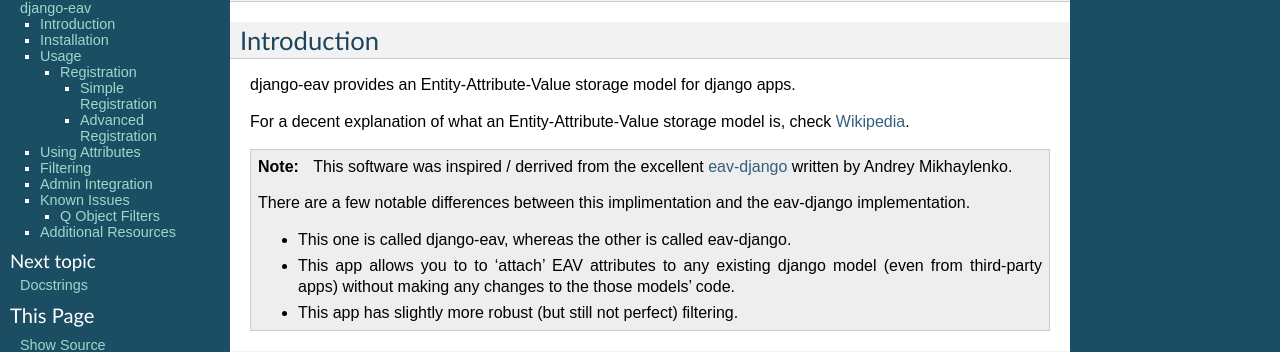
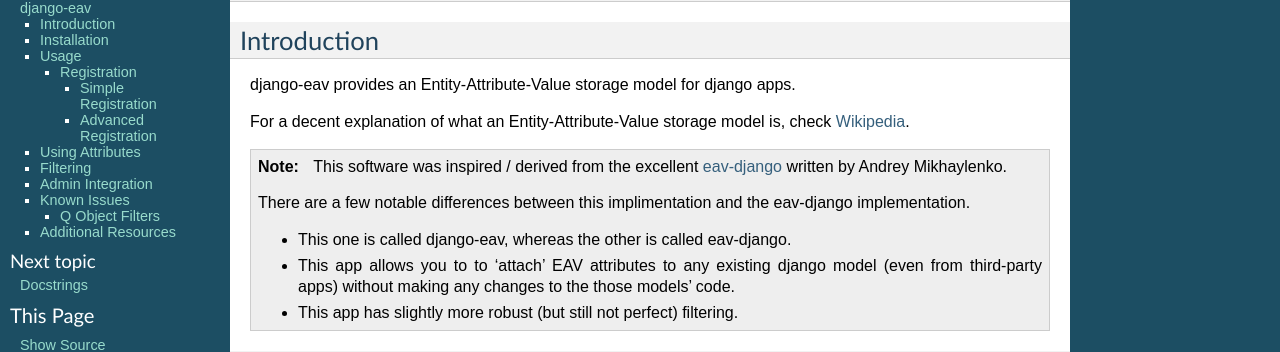
Before and after one commit to jazzband/django-eav2, a Sphinx documentation site: the page built from docs/index.rst, in a window 1280 px wide and 900 px high. Shown: the part 74-426 px from the top of the window. Built offline with Sphinx 7.4.7, drawn with Linux system fonts in a browser that asks for light colours.

Commit message:
Fixed spelling error

```diff
--- a/README.rst
+++ b/README.rst
@@ -12,7 +12,7 @@
 <http://en.wikipedia.org/wiki/Entity-attribute-value_model>`_.
 
 .. note::
-   This software was inspired / derrived from the excellent `eav-django
+   This software was inspired / derived from the excellent `eav-django
    <http://pypi.python.org/pypi/eav-django/1.0.2>`_ written by Andrey
    Mikhaylenko.
 
--- a/docs/index.rst
+++ b/docs/index.rst
@@ -17,7 +17,7 @@
 <http://en.wikipedia.org/wiki/Entity-attribute-value_model>`_.
 
 .. note::
-   This software was inspired / derrived from the excellent `eav-django
+   This software was inspired / derived from the excellent `eav-django
    <http://pypi.python.org/pypi/eav-django/1.0.2>`_ written by Andrey
    Mikhaylenko.
 
```
